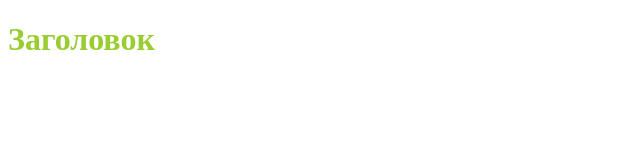
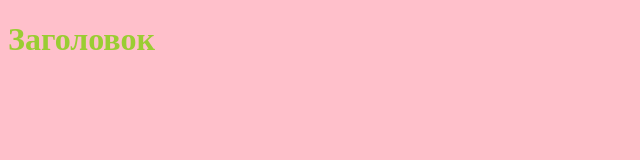
Before and after one commit to Allaga19/github-for-beginners, a plain HTML site: page index.html in a window 1280 px wide. Shown: the whole page, without its empty margins (0-640 px from the left). Drawn offline with Linux system fonts and the light colour scheme.

Commit message:
Изменё фон на розовый

```diff
--- a/style.css
+++ b/style.css
@@ -1,4 +1,4 @@
 body {
-    background-color: #fff;
+    background-color: pink;
     color: yellowgreen;
 }
```
